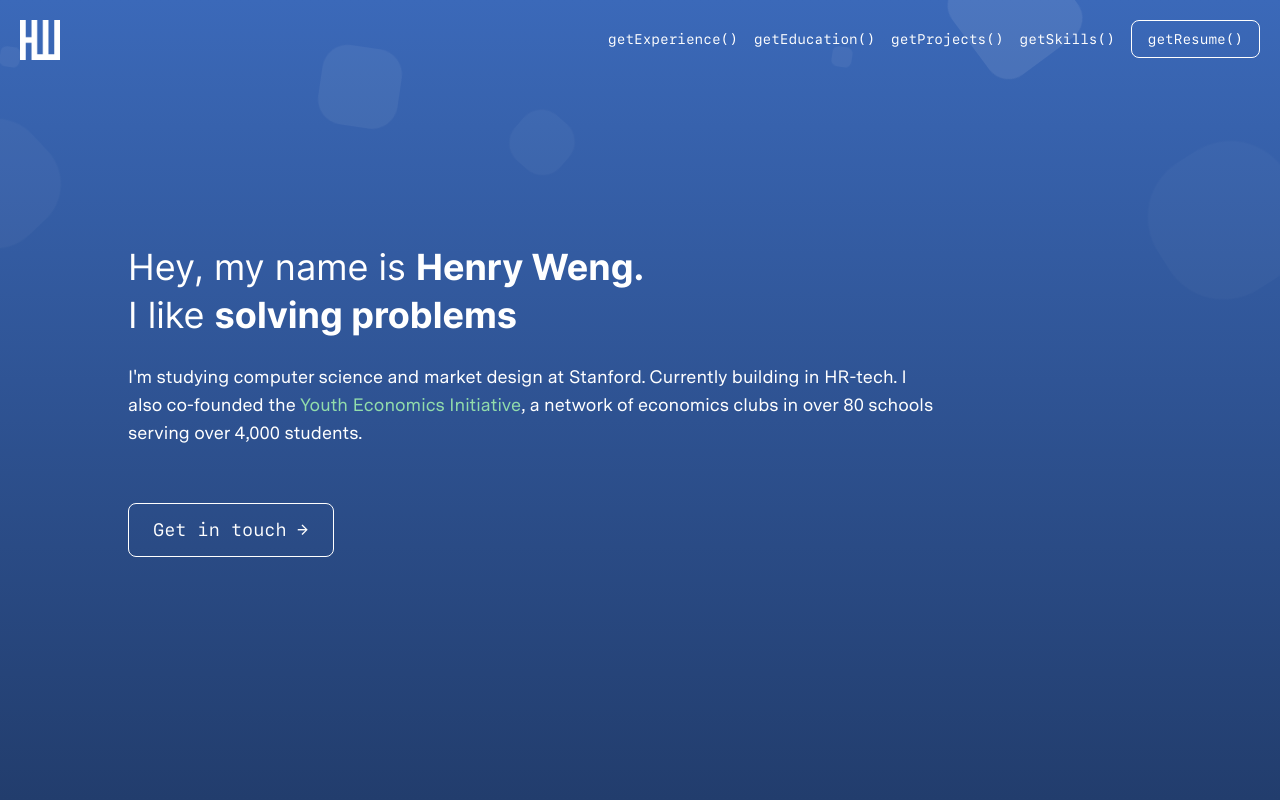
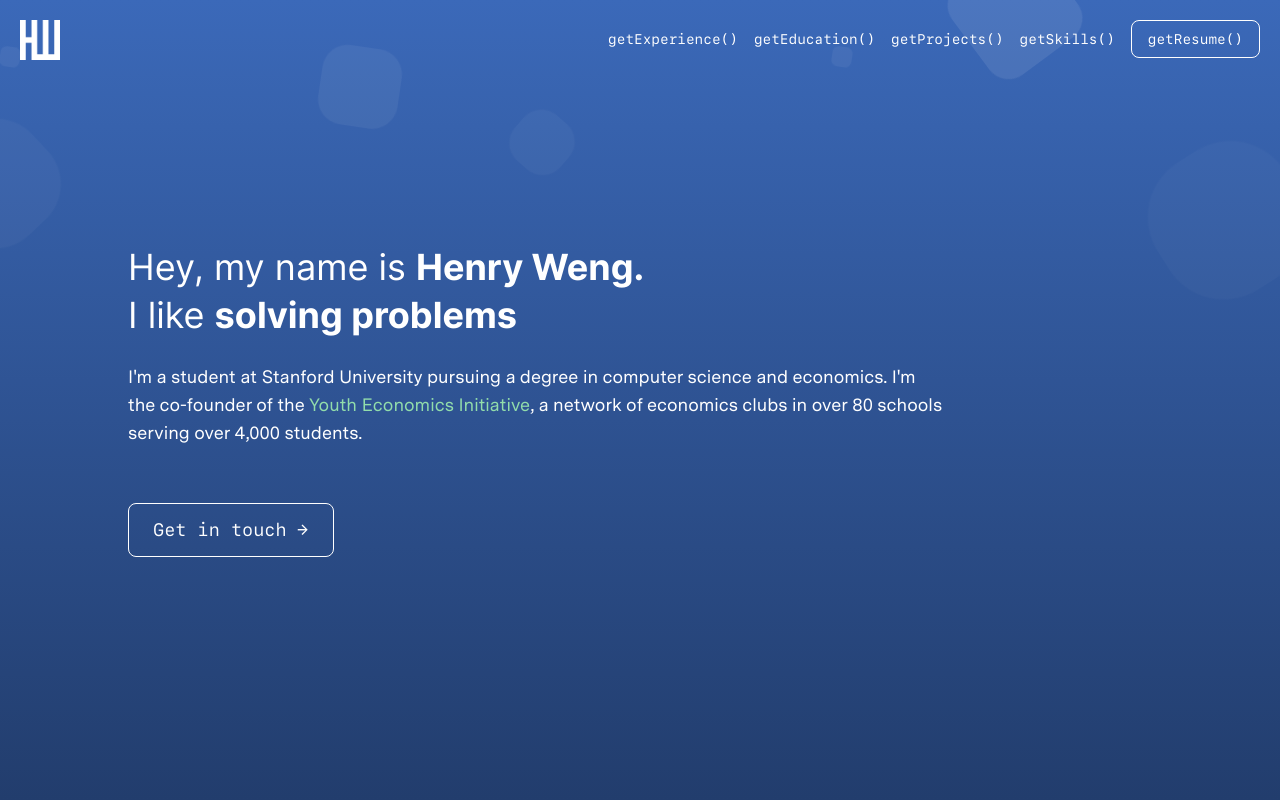
Before and after one commit to henryweng03/personal-site, a React (Create React App) app: page / in a window 1280 px wide. Shown: the top 800 px of the page. Built offline with nearby package versions, Linux system fonts and the light colour scheme.

Commit message:
changed hero

```diff
--- a/src/sections/hero.js
+++ b/src/sections/hero.js
@@ -35,10 +35,11 @@ const Hero = () => {
                       strings: [
                         "<b>making cool stuff.</b>",
                         "<b>solving problems.</b>",
+                        "<b>thinking hard.</b>",
                         "<b>learning new things.</b>",
                         "<b>meeting people.</b>",
-                        "<b>thinking.</b>",
                         "<b>exploring.</b>",
+                        "<b>developing apps.</b>",
                         "<b>eating good food.</b>",
                       ],
                       autoStart: true,
@@ -53,8 +54,8 @@ const Hero = () => {
               </div>
               <div className="flex mt-6 mx-6 sm:mx-0">
                 <p>
-                  I'm studying computer science and market design at Stanford.
-                  Currently building in HR-tech. I also co-founded the{" "}
+                  I'm a student at Stanford University pursuing a degree in
+                  computer science and economics. I'm the co-founder of the{" "}
                   <a className="link" href="#yei">
                     Youth Economics Initiative
                   </a>
```
